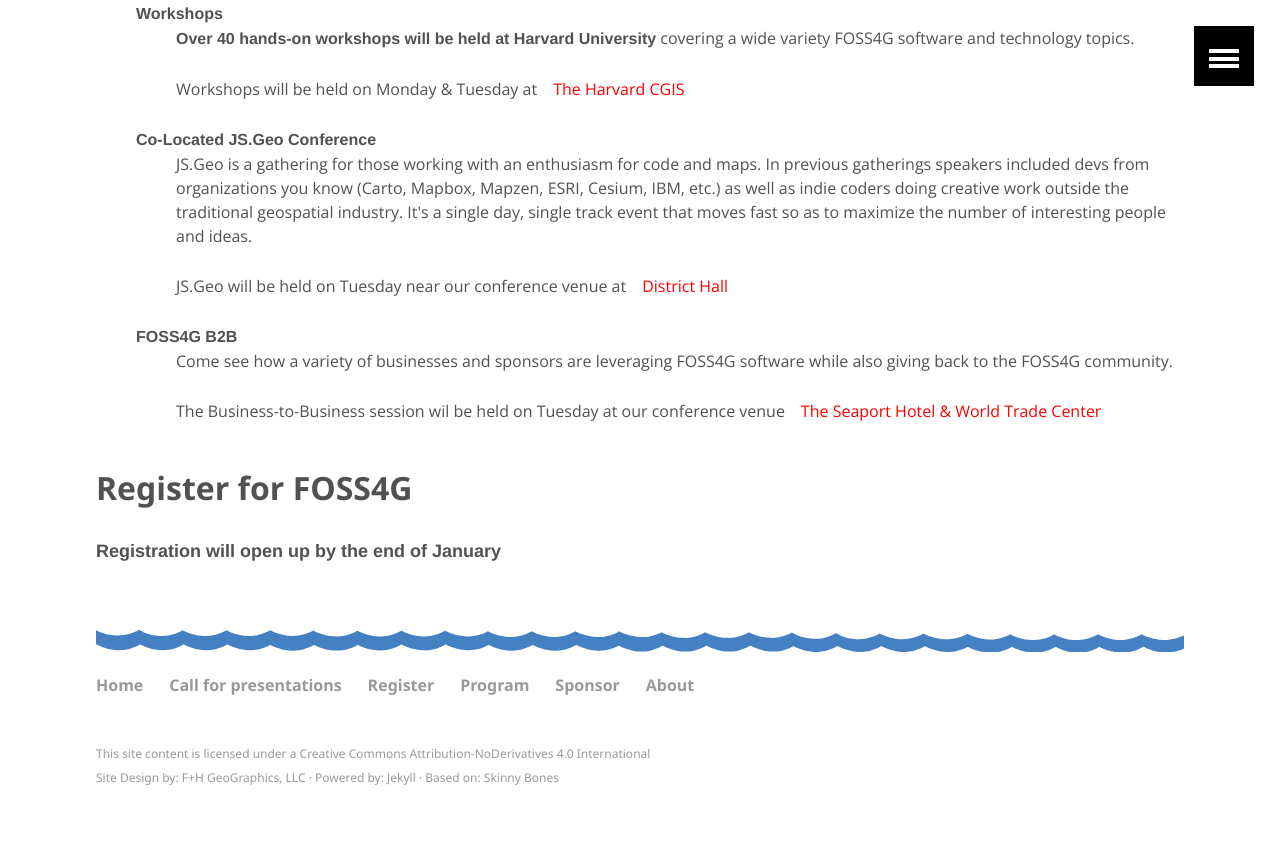
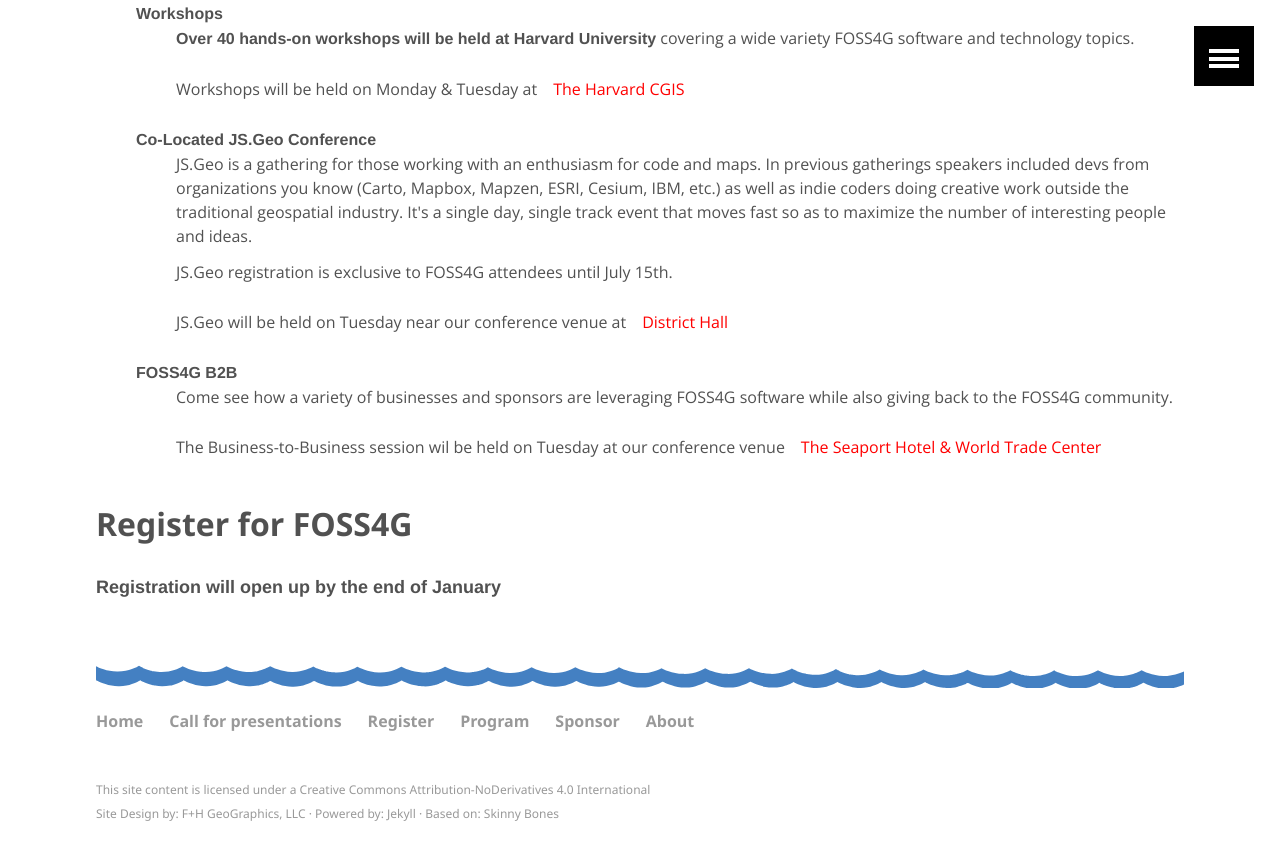
Before and after one commit to AvidGeo/foss4g2017-dev, a Jekyll site: the page built from register/index.html, in a window 1280 px wide and 900 px high, scrolled down 1160 px. Shown: the top 860 px of the window. Built offline with Jekyll 4.4.1, drawn with Linux system fonts in a browser that asks for light colours.

Commit message:
add js.geo exclusivity details

```diff
--- a/register/index.html
+++ b/register/index.html
@@ -31,6 +31,7 @@
             <ul class="nbull">
                 <li>JS.Geo is a gathering for those working with an enthusiasm for code and maps. In previous gatherings speakers included devs from organizations you know (Carto, Mapbox, Mapzen, ESRI, Cesium, IBM, etc.) as well as indie coders doing creative
                     work outside the traditional geospatial industry. It's a single day, single track event that moves fast so as to maximize the number of interesting people and ideas.</li>
+                <li>JS.Geo registration is exclusive to FOSS4G attendees until July 15th.</li>
                 <li>JS.Geo will be held on Tuesday near our conference venue at<a href="http://www.districthallboston.org/" style="color:red;">District Hall</a></li>
             </ul>
         </li>
```
